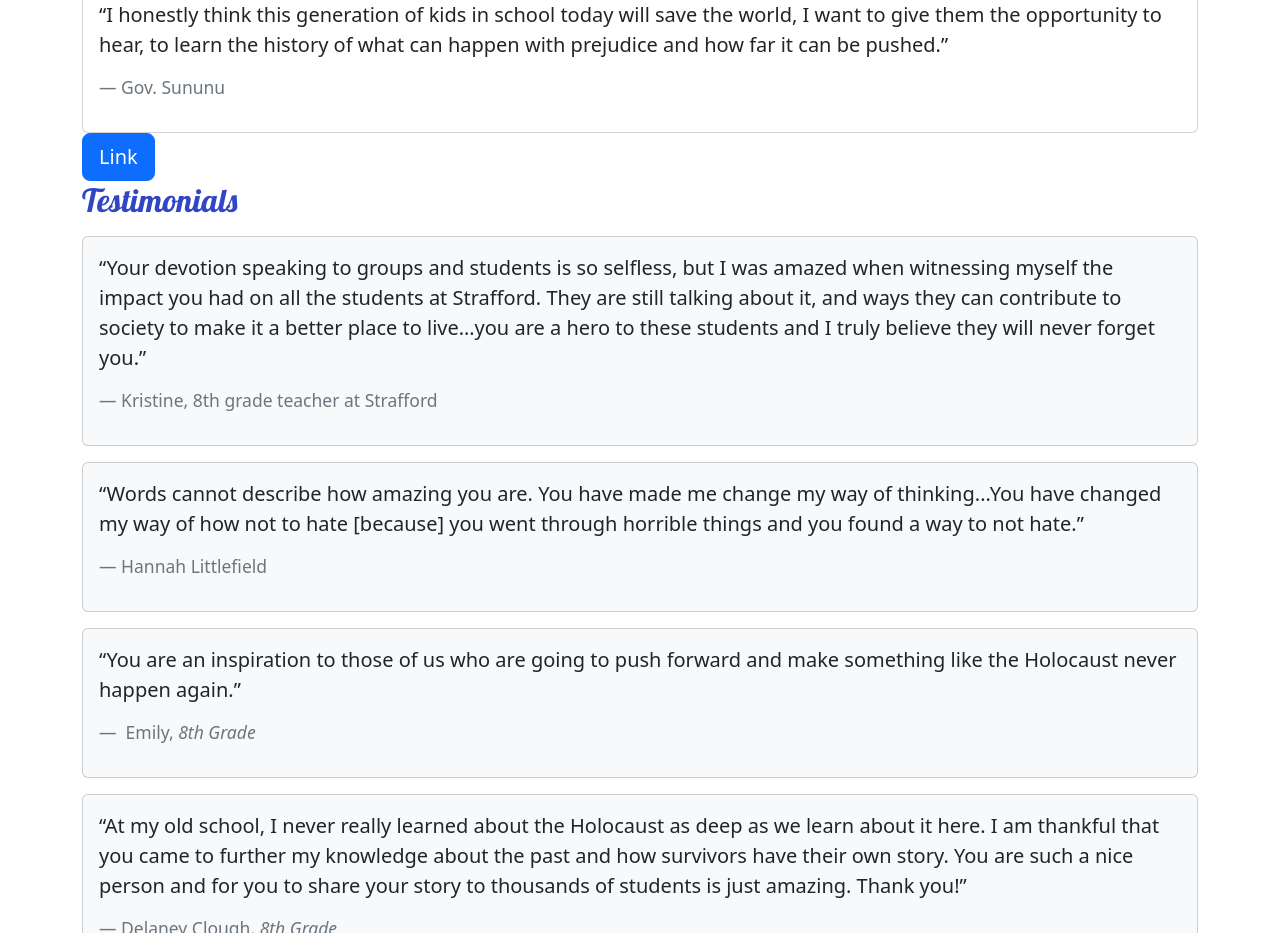
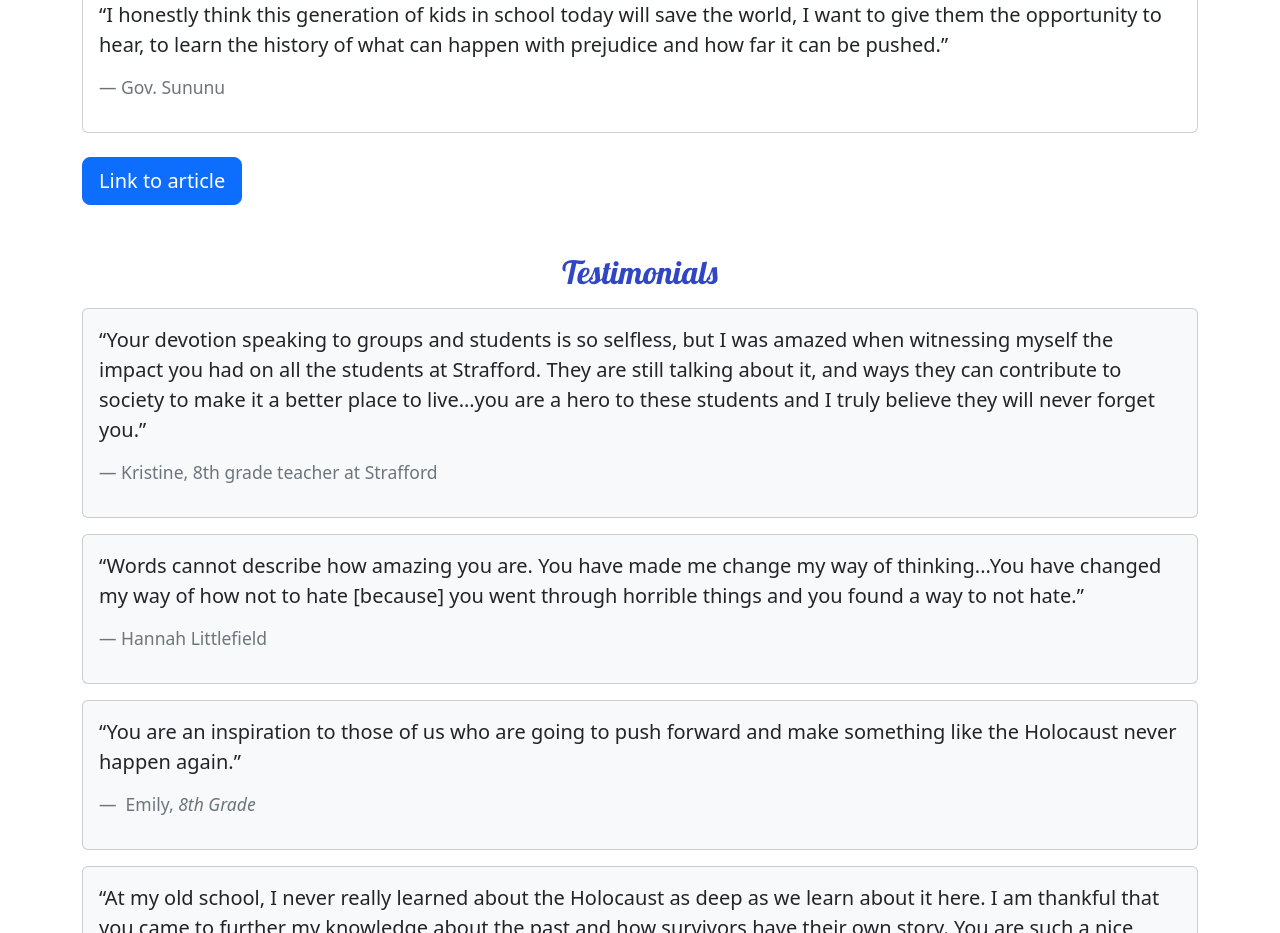
Before and after one commit to BennyBuns/katySite, a React (Create React App) app: page / in a window 1280 px wide. Shown: the part 920-1853 px from the top of the page. Built offline with nearby package versions, Linux system fonts and the light colour scheme.

Commit message:
homepage layout

```diff
--- a/src/App.css
+++ b/src/App.css
@@ -53,3 +53,8 @@ h2 {
   margin-bottom: 2rem;
   min-height: 8rem;
 }
+
+.imgStyle {
+  max-height: 128;
+  max-width: 128;
+}
--- a/src/pages/AboutPage.js
+++ b/src/pages/AboutPage.js
@@ -17,9 +17,9 @@ const AboutPage = () => {
                 </div>
             </div>
             <div className='row row-content'>
-                <div className='col d-flex'>
+                <div className='col d-flex justify-content-center col-lg-8'>
                     <Card>
-                        <CardImg className='card-img-top' width="25%" src={katyWave} alt='kati picture' />
+                        <CardImg max-height={600} max-width={300} src={katyWave} alt='kati picture' />
                         <CardImgOverlay>
                             <CardTitle>Kati Preston</CardTitle>
                         </CardImgOverlay>
--- a/src/pages/HomePage.js
+++ b/src/pages/HomePage.js
@@ -9,7 +9,6 @@ const HomePage = () => {
                 <div className='row'>
                     <div>
                         <Card>
-
                             <CardImg className='card-img-top' width="25%" src={sununu} alt='kati picture'></CardImg>
                             <CardImgOverlay>
                                 <CardTitle> Gov. Sununu Signing Holocaust education bill</CardTitle>
@@ -25,17 +24,20 @@ const HomePage = () => {
                                     </footer>
                                 </blockquote>
                             </CardBody>
-
                         </Card>
+                        <br/>
                         <div className='col d-flex align-item-center'>
                             <a href="https://www.sentinelsource.com/news/local/sununu-signs-genocide-education-bill/article_c7321fde-b09c-5934-bdda-024763960aa5.html">
-                                <Button color="primary" size="lg">Link</Button>
+                                <Button color="primary" size="lg">Link to article</Button>
                             </a>{' '}
                         </div>
                     </div>
+
                     <CardDeck>
                     <div className='col '>
-                        <h2>Testimonials</h2>
+                    <br/>
+                    <br/>
+                        <h2 className='col d-flex justify-content-center'>Testimonials</h2>
                             <Card className="bg-light mt-3">
                                 <CardBody>
                                     <blockquote className="blockquote">
```
